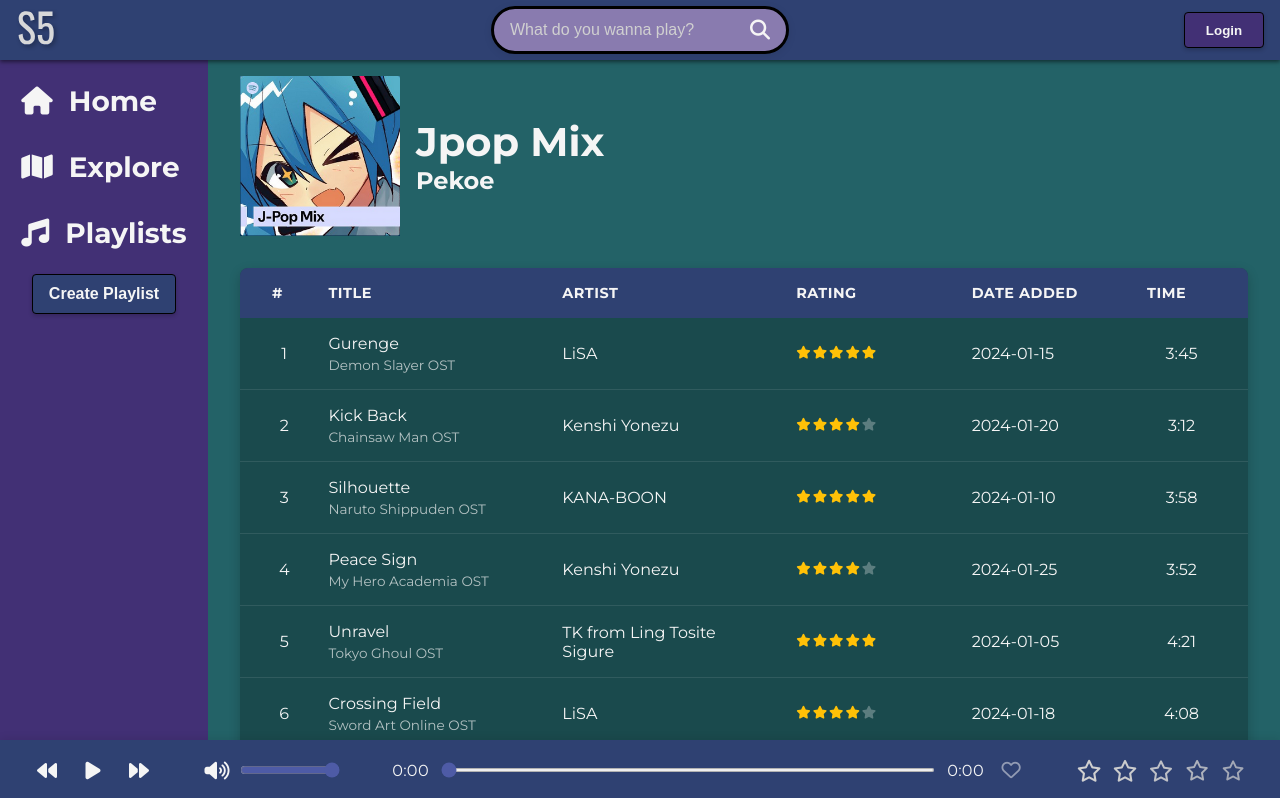
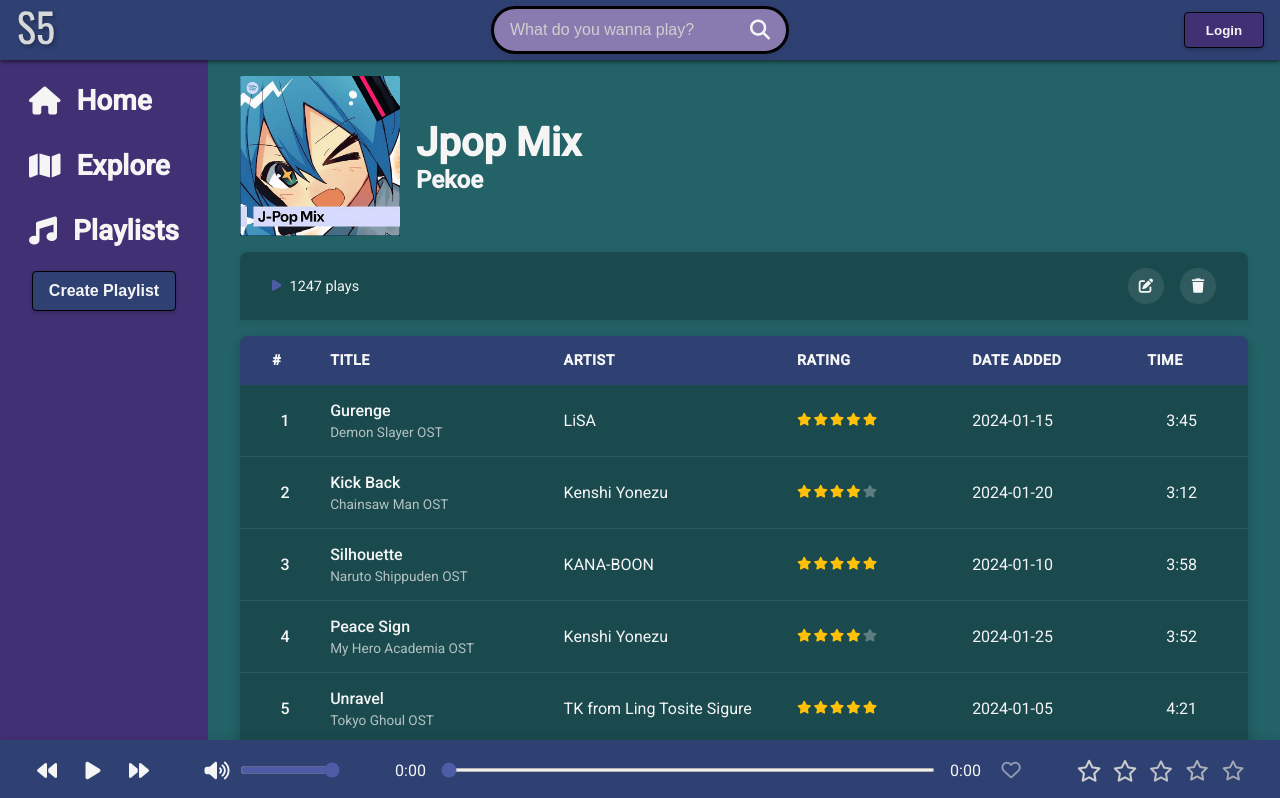
Before and after one commit to LazaroSantiago/final_interfaces, an Angular app in the folder final_interfaces/: page /playlist in a window 1280 px wide. Shown: the top 798 px of the page. Built offline with nearby package versions, Linux system fonts and the light colour scheme.

Commit message:
project finished

```diff
--- a/final_interfaces/package.json
+++ b/final_interfaces/package.json
@@ -10,10 +10,12 @@
   },
   "private": true,
   "dependencies": {
+    "@angular/cdk": "^19.2.19",
     "@angular/common": "^19.2.0",
     "@angular/compiler": "^19.2.0",
     "@angular/core": "^19.2.0",
     "@angular/forms": "^19.2.0",
+    "@angular/material": "^19.2.19",
     "@angular/platform-browser": "^19.2.0",
     "@angular/platform-browser-dynamic": "^19.2.0",
     "@angular/router": "^19.2.0",
--- a/final_interfaces/src/app/playlist/playlist.component.html
+++ b/final_interfaces/src/app/playlist/playlist.component.html
@@ -1,4 +1,21 @@
 <app-profile-header [title]="'Jpop Mix'" [artist]="'Pekoe'" [imgSrc]="'jpop.png'"></app-profile-header>
+
+<div class="playlist-controls">
+    <div class="playlist-info">
+        <span class="play-count">
+            <i class="fas fa-play"></i>
+            {{ playCount }} plays
+        </span>
+    </div>
+    <div class="playlist-actions">
+        <div class="action-item" [matTooltip]="'Edit playlist'" matTooltipPosition="below">
+            <i class="fas fa-edit"></i>
+        </div>
+        <div class="action-item" [matTooltip]="'Delete playlist'" matTooltipPosition="below">
+            <i class="fas fa-trash"></i>
+        </div>
+    </div>
+</div>
 
 <div class="playlist-container">
     <table class="playlist-table">
--- a/final_interfaces/src/app/playlist/playlist.component.scss
+++ b/final_interfaces/src/app/playlist/playlist.component.scss
@@ -321,3 +321,68 @@
     cursor: not-allowed;
   }
 }
+
+.playlist-controls {
+  display: flex;
+  justify-content: space-between;
+  align-items: center;
+  padding: 1rem 2rem;
+  background-color: $card;
+  margin: 1rem 2rem;
+  border-radius: 8px 8px 0 0;
+  box-shadow: 0 2px 8px rgba(0, 0, 0, 0.1);
+}
+
+.playlist-info {
+  display: flex;
+  align-items: center;
+  gap: 1rem;
+}
+
+.play-count {
+  color: $white;
+  font-size: 0.9rem;
+  display: flex;
+  align-items: center;
+  gap: 0.5rem;
+
+  .fa-play {
+    color: $lighter-primary;
+    font-size: 0.8rem;
+  }
+}
+
+.playlist-actions {
+  display: flex;
+  gap: 1rem;
+}
+
+.action-item {
+  width: 36px;
+  height: 36px;
+  border-radius: 50%;
+  display: flex;
+  align-items: center;
+  justify-content: center;
+  background-color: rgba($white, 0.1);
+  color: $white;
+  cursor: pointer;
+  transition: all 0.2s ease;
+
+  &:hover {
+    background-color: $lighter-primary;
+    transform: scale(1.05);
+  }
+
+  .fa-edit,
+  .fa-trash {
+    font-size: 0.9rem;
+  }
+}
+
+.playlist-container {
+  padding: 0 2rem 2rem;
+  background-color: $secondary-2;
+  min-height: 100vh;
+  margin-bottom: 200px;
+}
--- a/final_interfaces/src/app/playlist/playlist.component.ts
+++ b/final_interfaces/src/app/playlist/playlist.component.ts
@@ -1,6 +1,7 @@
 import { Component } from '@angular/core';
 import { ProfileHeaderComponent } from "../profile-header/profile-header.component";
 import { FormsModule } from '@angular/forms';
+import { MatTooltipModule } from '@angular/material/tooltip';
 
 interface Track {
   id: number;
@@ -22,7 +23,7 @@ interface Comment {
 
 @Component({
   selector: 'app-playlist',
-  imports: [ProfileHeaderComponent, FormsModule],
+  imports: [ProfileHeaderComponent, FormsModule, MatTooltipModule],
   templateUrl: './playlist.component.html',
   styleUrl: './playlist.component.scss'
 })
@@ -120,6 +121,8 @@ export class PlaylistComponent {
     }
   ];
 
+  playCount: number = 1247;
+
   comments: Comment[] = [
     {
       id: 1,
--- a/final_interfaces/src/index.html
+++ b/final_interfaces/src/index.html
@@ -8,6 +8,8 @@
   <meta name="viewport" content="width=device-width, initial-scale=1">
   <link rel="icon" type="image/x-icon" href="favicon.ico">
   <link rel="stylesheet" href="https://cdnjs.cloudflare.com/ajax/libs/font-awesome/6.4.2/css/all.min.css">
+  <link href="https://fonts.googleapis.com/css2?family=Roboto:wght@300;400;500&display=swap" rel="stylesheet">
+  <link href="https://fonts.googleapis.com/icon?family=Material+Icons" rel="stylesheet">
 </head>
 
 <body>
--- a/final_interfaces/src/styles.scss
+++ b/final_interfaces/src/styles.scss
@@ -1,4 +1,19 @@
-@import url("https://fonts.googleapis.com/css2?family=Montserrat:wght@400;700&display=swap");
+
+// Custom Theming for Angular Material
+// For more information: https://material.angular.dev/guide/theming
+@use '@angular/material' as mat;
+
+html {
+  @include mat.theme((
+    color: (
+      theme-type: light,
+      primary: mat.$azure-palette,
+      tertiary: mat.$blue-palette,
+    ),
+    typography: Roboto,
+    density: 0,
+  ));
+}@import url("https://fonts.googleapis.com/css2?family=Montserrat:wght@400;700&display=swap");
 @import url("https://fonts.googleapis.com/css2?family=Montserrat:wght@400;700&family=Oswald:wght@400;700&display=swap");
 
 $primary: #2f4172;
@@ -75,3 +90,6 @@ p,
 li {
   cursor: default;
 }
+
+html, body { height: 100%; }
+body { margin: 0; font-family: Roboto, "Helvetica Neue", sans-serif; }
```
Also changed, not shown: 1 other file (tests, documents, lock files or other folders).
